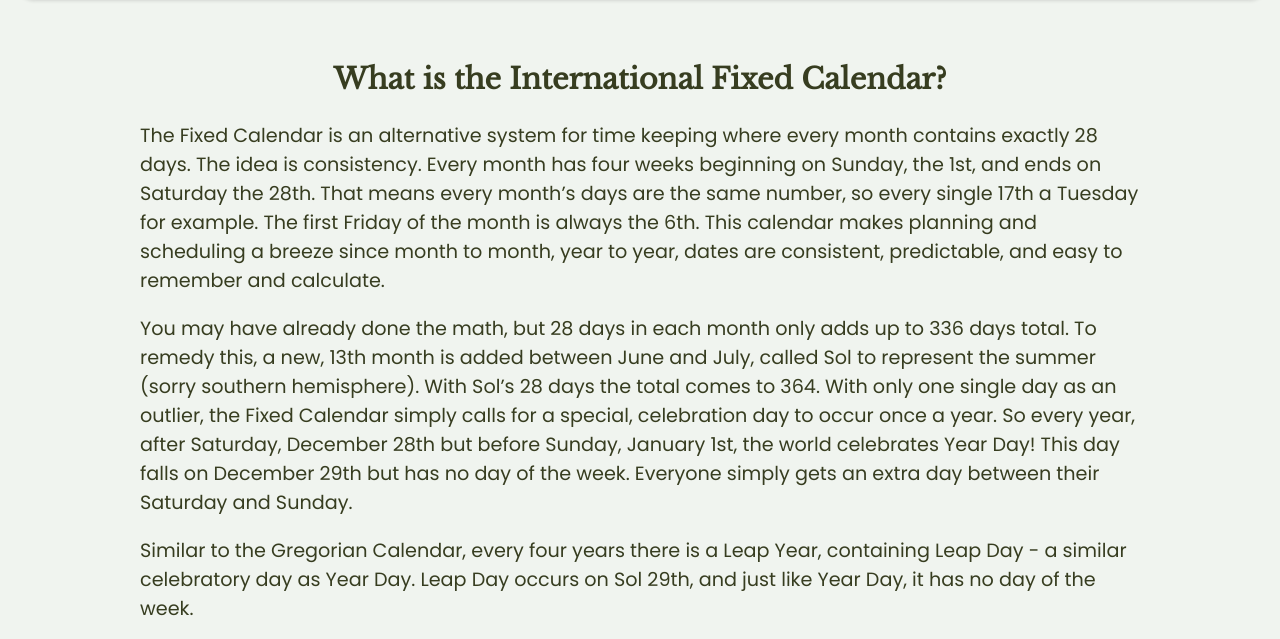
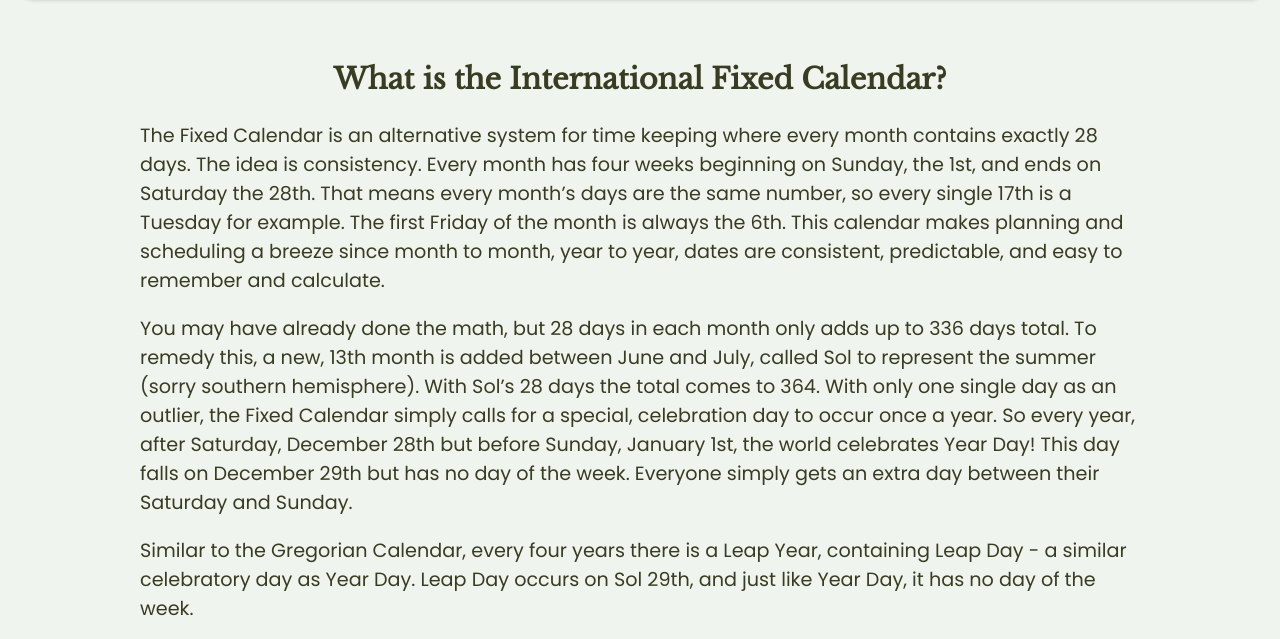
Before and after one commit to jsaldrich1/IFC, a plain HTML site: page index.html in a window 1280 px wide. Shown: the part 972-1611 px from the top of the page. Drawn offline with nearby package versions, Linux system fonts and the light colour scheme.

Commit message:
More typo fixes
Fixed copy typo

```diff
--- a/index.html
+++ b/index.html
@@ -108,7 +108,7 @@
   <section class="exposition-container">
     <article class="what-is-the-ifc card">
       <h2>What is the International Fixed Calendar?</h2>
-      <p class="exposition">The Fixed Calendar is an alternative system for time keeping where every month contains exactly 28 days. The idea is consistency. Every month has four weeks beginning on Sunday, the 1st, and ends on Saturday the 28th. That means every month’s days are the same number, so every single 17th a Tuesday for example. The first Friday of the month is always the 6th. This calendar makes planning and scheduling a breeze since month to month, year to year, dates are consistent, predictable, and easy to remember and calculate.</p>
+      <p class="exposition">The Fixed Calendar is an alternative system for time keeping where every month contains exactly 28 days. The idea is consistency. Every month has four weeks beginning on Sunday, the 1st, and ends on Saturday the 28th. That means every month’s days are the same number, so every single 17th is a Tuesday for example. The first Friday of the month is always the 6th. This calendar makes planning and scheduling a breeze since month to month, year to year, dates are consistent, predictable, and easy to remember and calculate.</p>
       <p class="exposition">You may have already done the math, but 28 days in each month only adds up to 336 days total. To remedy this, a new, 13th month is added between June and July, called Sol to represent the summer (sorry southern hemisphere). With Sol’s 28 days the total comes to 364. With only one single day as an outlier, the Fixed Calendar simply calls for a special, celebration day to occur once a year. So every year, after Saturday, December 28th but before Sunday, January 1st, the world celebrates Year Day! This day falls on December 29th but has no day of the week. Everyone simply gets an extra day between their Saturday and Sunday.</p>
       <p class="exposition">Similar to the Gregorian Calendar, every four years there is a Leap Year, containing Leap Day - a similar celebratory day as Year Day. Leap Day occurs on Sol 29th, and just like Year Day, it has no day of the week.</p>
       <p class="exposition">Go ahead and find your Fixed Birthday, Anniversary, or what today should be if it were fixed. If this all sounds a bit crazy, don’t take my word for it. You can read more about the <a href="https://en.wikipedia.org/wiki/International_Fixed_Calendar" target="_blank">International Fixed Calendar</a> and even how the <a href="https://gizmodo.com/how-the-quest-for-a-perfectly-rational-calendar-created-1697616634" target="_blank">Eastman Kodak Company</a> used this system for almost 60 years!
```
